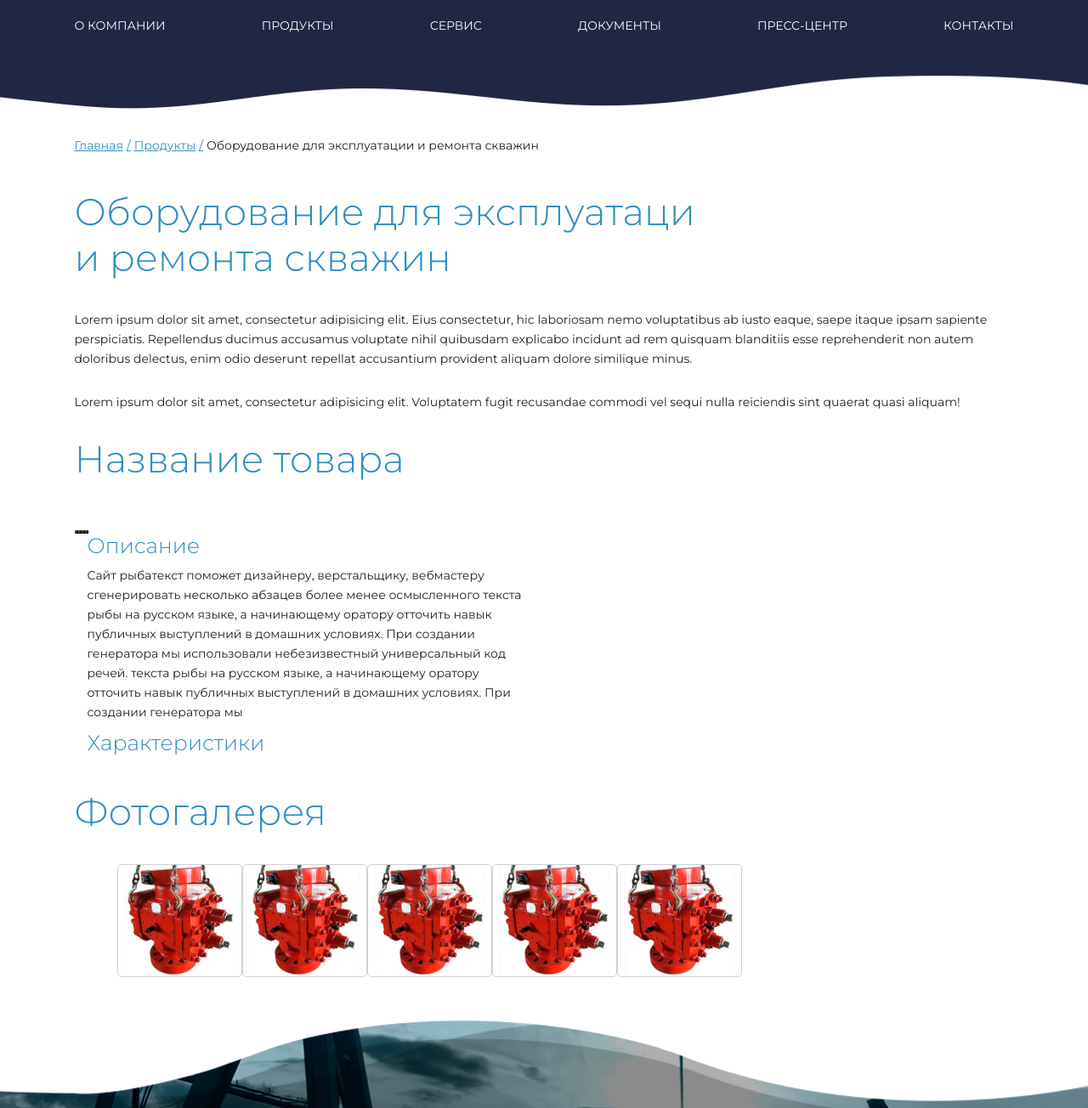
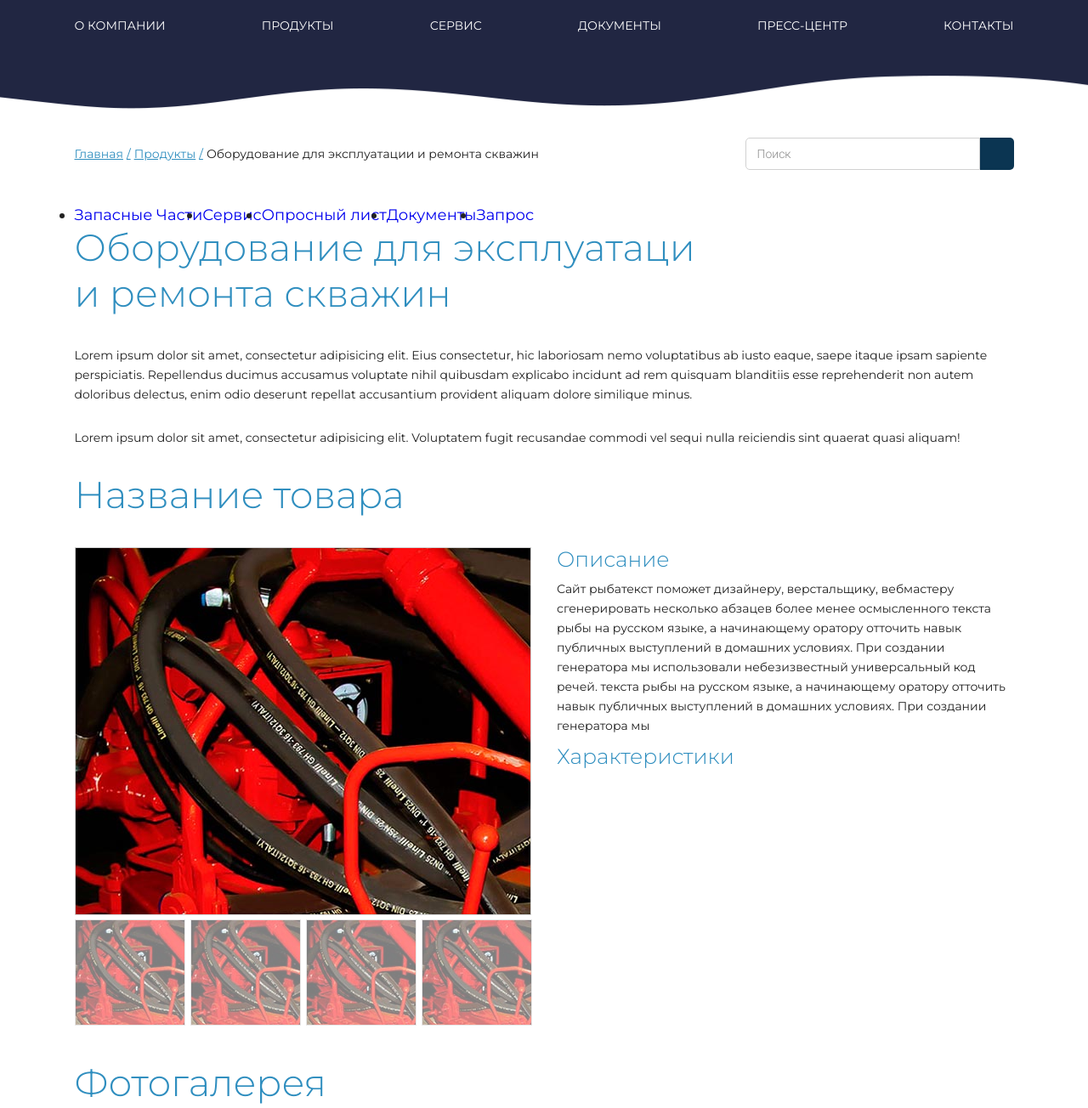
Before and after one commit to antemionoy/ms-project, a website: page src/card.html in a window 1280 px wide. Shown: the part 160-1464 px from the top of the page at 85% size. Drawn offline with nearby package versions, Linux system fonts and the light colour scheme; files that its build step writes are made by us from their sources.

Commit message:
add slider

```diff
--- a/src/card.html
+++ b/src/card.html
@@ -13,11 +13,31 @@
                     Оборудование для эксплуатации и ремонта скважин
                 </li>
             </ul>
-            <form action="#" class="search"></form>
+            <form action="#" class="search d-flex">
+                <input type="text" class="search__input" placeholder="Поиск">
+                <button class="search__btn" type="button"></button>
+            </form>
         </div>
     </div>
     <section class="catalog">
         <div class="catalog__container container">
+            <ul class="catalog__tags tags d-flex">
+                <li class="tags__item">
+                    <a href="#" class="tags__link">Запасные Части</a>
+                </li>
+                <li class="tags__item">
+                    <a href="#" class="tags__link">Сервис</a>
+                </li>
+                <li class="tags__item">
+                    <a href="#" class="tags__link">Опросный лист</a>
+                </li>
+                <li class="tags__item">
+                    <a href="#" class="tags__link">Документы</a>
+                </li>
+                <li class="tags__item">
+                    <a href="#" class="tags__link">Запрос</a>
+                </li>
+            </ul>
             <h1 class="catalog__title title title_h2">Оборудование для эксплуатаци<br> и ремонта скважин</h1>
             <div class="catalog__description">
                 <p>Lorem ipsum dolor sit amet, consectetur adipisicing elit. Eius consectetur, hic laboriosam nemo voluptatibus ab iusto eaque, saepe itaque ipsam sapiente perspiciatis. Repellendus ducimus accusamus voluptate nihil quibusdam explicabo incidunt ad rem quisquam blanditiis esse reprehenderit non autem doloribus delectus, enim odio deserunt repellat accusantium provident aliquam dolore similique minus.</p>
@@ -28,20 +48,29 @@
                 <div class="card__row row d-flex">
                     <div class="card__col col col-6">
                         <div class="card__carousel c-carousel carousel">
-                            <img src="img/card-image.jpg" class="c-carousel__image" alt="">
-                            <img src="img/card-image.jpg" class="c-carousel__image" alt="">
-                            <img src="img/card-image.jpg" class="c-carousel__image" alt="">
-                            <img src="img/card-image.jpg" class="c-carousel__image" alt="">
+                            <img src="img/card__image_big.jpg" class="c-carousel__image" alt="">
+                            <img src="img/card__image_big.jpg" class="c-carousel__image" alt="">
+                            <img src="img/card__image_big.jpg" class="c-carousel__image" alt="">
+                            <img src="img/card__image_big.jpg" class="c-carousel__image" alt="">
                         </div>
-                        <div class="card__dots c-dots d-flex">
-                            <button role="button" class="owl-dot c-dots__image" style="background-image: url('img/card-image_min.jpg');">
+                        <div class="card__dots c-dots">
+                            <div class="c-dots__row row d-flex">
+                                <div class="c-dots__item">
+                                    <button role="button" class="owl-dot c-dots__image active" style="background-image: url('img/card__image_min.jpg');">
                                     </button>
-                            <button role="button" class="owl-dot c-dots__image" style="background-image: url('img/card-image_min.jpg');">
+                                </div>
+                                <div class="c-dots__item">
+                                    <button role="button" class="owl-dot c-dots__image" style="background-image: url('img/card__image_min.jpg');">
                                     </button>
-                            <button role="button" class="owl-dot c-dots__image" style="background-image: url('img/card-image_min.jpg');">
+                                </div>
+                                <div class="c-dots__item">
+                                    <button role="button" class="owl-dot c-dots__image" style="background-image: url('img/card__image_min.jpg');">
                                     </button>
-                            <button role="button" class="owl-dot c-dots__image" style="background-image: url('img/card-image_min.jpg');">
+                                </div>
+                                <div class="c-dots__item">
+                                    <button role="button" class="owl-dot c-dots__image" style="background-image: url('img/card__image_min.jpg');">
                                     </button>
+                                </div>
                             </div>
                         </div>
                     </div>
@@ -49,11 +78,11 @@
                         <h3 class="card__title title title_h3">Описание</h3>
                         <div class="card__description">
                             <p>
-                            Сайт рыбатекст поможет дизайнеру, верстальщику, вебмастеру сгенерировать несколько абзацев более менее осмысленного текста рыбы на русском языке, а начинающему оратору отточить навык публичных выступлений в домашних условиях. При создании генератора мы использовали небезизвестный универсальный код речей.
-                            текста рыбы на русском языке, а начинающему оратору отточить навык публичных выступлений в домашних условиях. При создании генератора мы
+                                Сайт рыбатекст поможет дизайнеру, верстальщику, вебмастеру сгенерировать несколько абзацев более менее осмысленного текста рыбы на русском языке, а начинающему оратору отточить навык публичных выступлений в домашних условиях. При создании генератора мы использовали небезизвестный универсальный код речей. текста рыбы на русском языке, а начинающему оратору отточить навык публичных выступлений в домашних условиях. При создании генератора мы
                             </p>
                         </div>
                         <h3 class="card__title title title_h3">Характеристики</h3>
+                    </div>
                 </div>
             </div>
         </div>
--- a/src/style/main.scss
+++ b/src/style/main.scss
@@ -1,11 +1,13 @@
 /*= ../../bower_components/owl.carousel/dist/assets/owl.carousel.min.css*/
+
+
 /*= ../../bower_components/owl.carousel/dist/assets/owl.theme.default.css*/
+
+
 /*= ../../bower_components/magnific-popup/dist/magnific-popup.css*/
-
 
 @import "partials/vars";
 @import "partials/mixin";
-
 * {
     box-sizing: border-box;
     margin: 0;
@@ -159,7 +161,6 @@ textarea {
     resize: none;
     height: 36px;
     outline: none;
-
     @include inputPlaceholder() {
         color: rgba(#fff, 0.65);
     }
@@ -181,21 +182,17 @@ h3 {
 .title {
     color: #fff;
     font-weight: 300;
-
     &_h1 {
         font-size: 55px;
     }
-
     &_h2 {
         font-size: 44px;
         margin: 0px 0px 35px;
     }
-
     &_h3 {
         font-size: 25px;
         line-height: 28px;
     }
-
     &__sub {
         font-size: 30px;
         font-weight: 300;
@@ -212,13 +209,11 @@ h3 {
 .header {
     color: #fff;
     padding: 33px 0px 30px;
-
     background-image: url(../img/header-back.png);
     background-repeat: no-repeat;
     background-position: center center;
     background-size: cover;
     min-height: 290px;
-
     &-main {
         position: absolute;
         top: 0;
@@ -227,24 +222,19 @@ h3 {
         z-index: 999;
         background-image: none;
     }
-
     &__logo {
         margin-left: -75px;
     }
-
     &__contacts {
         flex-direction: column;
     }
-
     &__top {
         align-items: center;
         justify-content: space-between;
     }
-
     &__bottom {
         margin-top: 50px;
     }
-
     &__address {
         width: 25%;
         font-size: 14px;
@@ -259,7 +249,6 @@ h3 {
     width: 170px;
     justify-content: space-between;
     overflow: hidden;
-
     &__item {
         background-color: transparent;
         border: none;
@@ -268,7 +257,6 @@ h3 {
         font-weight: 500;
         letter-spacing: 0.050em;
         font-size: 12px;
-
         &_active {
             border-radius: inherit;
             background-color: #fff;
@@ -278,24 +266,19 @@ h3 {
 }
 
 .breadcrumbs {
-    margin: 32px 0px 0px;
     list-style: none;
     align-items: center;
     font-size: 14px;
-
     &__link {
         color: $color-blue;
         text-decoration: underline;
-
         &:after {
             content: '/';
             margin: 0px 4px;
             text-decoration: none;
-
         }
     }
 }
-
 
 .number {
     color: #fff;
@@ -308,11 +291,9 @@ h3 {
 .menu {
     list-style: none;
     justify-content: space-between;
-
     &__item {
         position: relative;
     }
-
     &__link {
         color: #fff;
         font-size: 14px;
@@ -321,22 +302,17 @@ h3 {
 }
 
 .partners {
-
     &__title {
         font-size: 42px;
         font-weight: 300;
         color: $color-blue;
     }
-
     &__slider {
         justify-content: space-between;
     }
-
 }
 
-
 .promo {
-
     &__main-title {
         margin-top: 200px;
         text-transform: uppercase;
@@ -344,13 +320,11 @@ h3 {
         line-height: 53px;
         letter-spacing: 0.050em;
     }
-
     &__form-title {
         font-weight: 300;
         font-family: $font-roboto;
         margin-bottom: 0;
     }
-
     &__form-descr {
         color: #fff;
         font-size: 16px;
@@ -358,7 +332,6 @@ h3 {
         font-weight: 300;
         font-family: $font-roboto;
     }
-
     &__top {
         padding: 225px 0px 0px;
         min-height: 980px;
@@ -366,11 +339,9 @@ h3 {
         background-position: center center;
         background-size: cover;
     }
-
     &__center {
         min-height: 280px;
     }
-
     &__bottom {
         padding: 170px 0px 100px;
         min-height: 500px;
@@ -380,19 +351,15 @@ h3 {
     }
 }
 
-
 .form {
-
     &__input {
         flex: 1 0;
         margin: 40px 0px 0px;
     }
-
     &__textarea {
         flex: 1 1 100%;
         margin: 40px 0px 0px;
     }
-
     &__text {
         color: #fff;
         font-family: $font-roboto;
@@ -400,7 +367,6 @@ h3 {
         font-size: 14px;
         margin: 16px 0px 0px;
     }
-
     &__btn {
         width: 266px;
         max-height: 100%;
@@ -410,25 +376,20 @@ h3 {
         font-weight: 500;
         border-radius: 30px;
     }
-
     &__col {
-
         &_right {
             margin-top: auto;
         }
     }
-
 }
 
 .products {
     margin: 45px 0px 0px;
-
     &__title {
         font-size: 56px;
         color: $color-blue;
         font-weight: 300;
     }
-
     &__forename {
         font-size: 20px;
         line-height: 28px;
@@ -436,21 +397,17 @@ h3 {
         color: #7c7c7c;
         font-weight: 500;
     }
-
     &__col {
         margin: 18px 0px 0px;
     }
-
     &__head {
         position: relative;
     }
-
     &__section {
         position: relative;
         background-size: 100%;
         margin: 0px 0px 60px;
         padding: 0px 0px 29px;
-
         &:before {
             content: '';
             position: absolute;
@@ -462,14 +419,11 @@ h3 {
             background-image: url(../img/shadow-line.png);
             background-repeat: no-repeat;
             background-position: center bottom -20px;
-
         }
     }
-
     &__row {
         position: relative;
         padding-bottom: 20px;
-
         &_border-bottom {
             &:before {
                 content: '';
@@ -481,9 +435,7 @@ h3 {
                 width: calc(100% - 30px);
             }
         }
-
     }
-
     &__name {
         position: absolute;
         bottom: 15px;
@@ -497,23 +449,19 @@ h3 {
         background-color: #faf9f6;
         border-radius: 0px 5px 5px 0px;
     }
-
     &__image {
         border-radius: 4px;
         object-fit: cover;
-
         &_height-large {
             height: 255px;
         }
     }
-
     &__description {
         font-size: 14px;
         line-height: 21px;
         color: #7c7c7c;
         padding: 18px 20px 0px;
     }
-
 }
 
 .products__section .products__row:first-child {
@@ -524,27 +472,22 @@ h3 {
     box-shadow: none;
 }
 
-
 .news {
-
     &__date {
         font-size: 13px;
         font-weight: 300;
         font-style: italic;
     }
-
     &__title {
         color: $color-blue;
         font-weight: 300;
     }
-
     &__text {
         padding: 0px 0px 13px;
         font-weight: 500;
         font-size: 13px;
         line-height: 23px;
         position: relative;
-
         &:after {
             content: '';
             position: absolute;
@@ -552,19 +495,15 @@ h3 {
             left: 0;
             width: 80%;
             border-bottom: 1px dashed #9d9d9d;
-
         }
     }
-
     &__image {
         border-radius: 4px;
         object-fit: cover;
     }
-
     &__inset {
         margin-top: 34px;
     }
-
     &__more {
         color: $color-blue;
         font-size: 13px;
@@ -573,17 +512,14 @@ h3 {
     }
 }
 
-
 .about {
     margin: 50px 0px 0px;
-
     &__title {
         font-weight: 300;
         letter-spacing: .050em;
         line-height: normal;
         margin-bottom: 48px;
     }
-
     font-family: $font-roboto;
     font-weight: 300;
     font-size: 15px;
@@ -602,24 +538,19 @@ h3 {
     margin-bottom: 18px;
 }
 
-
 .service {
     margin: 49px 0px 0px;
-
     &__title {
         color: $color-blue;
         font-weight: 300;
     }
-
     &__head {
         position: relative;
     }
-
     &__image {
         height: 200px;
         margin-top: 19px;
     }
-
     &__name {
         position: absolute;
         bottom: 15px;
@@ -635,10 +566,8 @@ h3 {
     }
 }
 
-
 .reviews {
     margin: 60px 0px 0px;
-
     &__picture {
         margin: 0 auto;
         position: relative;
@@ -646,7 +575,6 @@ h3 {
         border-radius: 50%;
         width: 130px;
         height: 130px;
-
         &:before {
             content: '';
             position: absolute;
@@ -658,9 +586,7 @@ h3 {
             background-position: center center;
             background-repeat: no-repeat;
             background-image: url(../img/lines_left.png);
-
         }
-
         &:after {
             content: '';
             position: absolute;
@@ -674,7 +600,6 @@ h3 {
             background-image: url(../img/lines_right.png);
         }
     }
-
     &__image {
         margin: auto;
         justify-content: center;
@@ -684,12 +609,10 @@ h3 {
         width: 120px;
         height: 120px;
     }
-
     &__title {
         color: $color-blue;
         font-weight: 300;
     }
-
     &__text {
         position: relative;
         margin: 15px 0px 10px;
@@ -698,7 +621,6 @@ h3 {
         font-weight: 300;
         color: #000;
         padding-bottom: 1px;
-
         &:after {
             content: '';
             position: absolute;
@@ -708,7 +630,6 @@ h3 {
             border-bottom: 1px dashed #9d9d9d;
         }
     }
-
     &__name {
         display: block;
         font-size: 13px;
@@ -716,11 +637,9 @@ h3 {
         font-weight: 300;
         color: #575757;
     }
-
     &__col {
         margin-bottom: 50px;
     }
-
 }
 
 .reviews p {
@@ -729,11 +648,9 @@ h3 {
 
 .footer {
     margin-top: 82px;
-
     &__row {
         justify-content: space-between;
     }
-
     &__col {
         max-width: 16%;
         min-width: 140px;
@@ -741,16 +658,13 @@ h3 {
         flex-direction: column;
         justify-content: space-between;
         margin-top: 40px;
-
         &:first-child {
             max-width: 25%;
             min-width: auto;
             justify-content: flex-start;
             margin-top: 0;
-
         }
     }
-
     &__title {
         font-size: 12px;
         font-weight: 500;
@@ -761,25 +675,20 @@ h3 {
         margin-bottom: 23px;
         border-bottom: 1px dashed #9d9d9d;
     }
-
     &__menu {
         margin-bottom: auto;
     }
-
     &__contacts {
         border-bottom: 1px dashed #9d9d9d;
         padding-bottom: 30px;
     }
-
     &__social {
         margin: 30px 0px 0px;
     }
 }
 
-
 .footer__menu .menu__item {
     margin-bottom: 42px;
-
 }
 
 .footer__menu .menu__link {
@@ -791,11 +700,9 @@ h3 {
 
 .contacts-block {
     list-style: none;
-
     &__item {
         margin-top: 15px;
     }
-
     &__link {
         font-size: 13px;
         font-weight: 500;
@@ -805,11 +712,9 @@ h3 {
 
 .social {
     list-style: none;
-
     &__item {
         margin-right: 10px;
     }
-
     &__link {
         display: block;
         border-radius: 50%;
@@ -819,19 +724,15 @@ h3 {
     }
 }
 
-
 .catalog {
     margin: 42px 0px 0px;
-
     &__title {
         color: $color-blue;
     }
-
     &__description {
         font-size: 14px;
         line-height: 23px;
     }
-
     &__pagination {
         margin: 40px auto 0px;
         align-items: center;
@@ -845,18 +746,15 @@ h3 {
 
 .goods {
     margin: 20px 0px 0px;
-
     &__row {
         margin-left: -10px;
         margin-right: -10px;
     }
-
     &__col {
         margin-top: 20px;
         padding-left: 10px;
         padding-right: 10px;
     }
-
     &__item {
         border: 1px solid #d1d1d1;
         border-radius: 5px;
@@ -864,13 +762,11 @@ h3 {
         position: relative;
         cursor: pointer;
     }
-
     &__image {
         width: 284px;
         max-width: 100%;
         height: auto;
     }
-
     &__name {
         font-weight: 700;
         font-size: 14px;
@@ -879,17 +775,14 @@ h3 {
         padding: 7px 0px 8px;
         color: $color-darkblue;
     }
-
     &__descr {
         font-size: 13px;
         line-height: 21px;
         color: $color-darkblue;
     }
-
     &__hidden {
         display: none;
     }
-
     &__content {
         padding: 8px 15px;
         text-align: center;
@@ -911,9 +804,6 @@ h3 {
 
 .pagination {
     list-style: none;
-
-
-
     &__link {
         border: 1px solid #2f8ebf;
         color: #2f8ebf;
@@ -922,26 +812,20 @@ h3 {
         border-radius: 5px;
         display: block;
         font-size: 14px;
-
     }
-
-
 }
 
 .gallery {
     margin: 40px 0px 50px;
-
     &__title {
         color: $color-blue;
     }
 }
 
-
 .s-gallery {
     overflow: hidden;
     width: calc(100% - 100px);
     margin: 0 auto;
-
     &__slide {
         position: relative;
         display: block;
@@ -949,8 +833,7 @@ h3 {
         border-radius: 5px;
         justify-content: center;
         align-items: center;
-
-        &:before{
+        &:before {
             content: '';
             position: absolute;
             top: 0;
@@ -961,8 +844,7 @@ h3 {
             opacity: 0;
             transition: all .45s cubic-bezier(.25, .46, .45, .94);
         }
-
-        &:after{
+        &:after {
             content: '';
             position: absolute;
             top: 50%;
@@ -978,8 +860,7 @@ h3 {
             transition: all .55s cubic-bezier(.25, .46, .45, .94);
         }
     }
-
-    &__image{
+    &__image {
         margin: auto;
         max-width: 250px;
         max-height: 145px;
@@ -987,41 +868,101 @@ h3 {
         width: 90%;
         display: block;
     }
-
 }
 
-.s-gallery__slide:hover:before{
+.s-gallery__slide:hover:before {
     opacity: 1;
     transition: all .45s cubic-bezier(.25, .46, .45, .94);
 }
 
-
-.s-gallery__slide:hover:after{
+.s-gallery__slide:hover:after {
     opacity: 1;
     transition: all .65s cubic-bezier(.25, .46, .45, .94);
 }
 
-
-
 .card {
-
     &__name {
         color: $color-blue;
     }
-
     &__description {
         font-size: 14px;
         line-height: 23px;
     }
-
     &__title {
         color: $color-blue;
         margin-bottom: 10px;
     }
+    &__carousel {
+        overflow: hidden;
+        height: 433px;
+        border: 1px solid #d1d1d1;
+    }
+}
+
+.c-dots {
+    margin-top: 5px;
+    &__image {
+        display: block;
+        width: 130px;
+        height: 125px;
+        object-fit: cover;
+        opacity: .5;
+        transition: opacity .3s ease-out;
+        cursor: pointer;
+        background-repeat: no-repeat;
+        background-size: 100%;
+        margin: 0;
+        border: none;
+        background: transparent;
+        border: 1px solid #d1d1d1;
+    }
+    &__row {
+        margin-left: -3px;
+        margin-right: -3px;
+    }
+    &__item {
+        padding: 0px 3px;
+    }
+}
+
+.c-dots__item.active .c-dots__image {
+    opacity: 1;
+    transition: opacity .3s ease-in;
+    border: 2px solid $color-blue;
 }
 
 .owl-stage {
     display: flex;
 }
 
+.main {
+    &__top {
+        margin: 32px 0px 0px;
+        justify-content: space-between;
+        align-items: center;
+    }
+}
+
+.search {
+    &__input {
+        width: 276px;
+        height: 38px;
+        max-width: 100%;
+        border: 1px solid #d1d1d1;
+        border-radius: 5px 0px 0px 5px;
+        font-size: 14px;
+        @include inputPlaceholder() {
+            color: #8b8b8b;
+        }
+        color: #8b8b8b;
+    }
+    &__btn {
+        width: 40px;
+        border: none;
+        background: transparent;
+        border-radius: 0px 5px 5px 0px;
+        background-color: $color-darkblue;
+    }
+}
+
 @import "partials/media";
```
Also changed, not shown: src/js/main.js (+32 -0 lines), build/card.html, build/css/main.css, build/img/card-image_min.png (added), build/img/card__image_big.jpg (added), build/img/card__image_min.jpg (added), build/js/main.js, src/img/card-image_min.png (added), src/img/card__image_big.jpg (added), src/img/card__image_min.jpg (added). Lines whose indentation alone changed are shown as unchanged.
